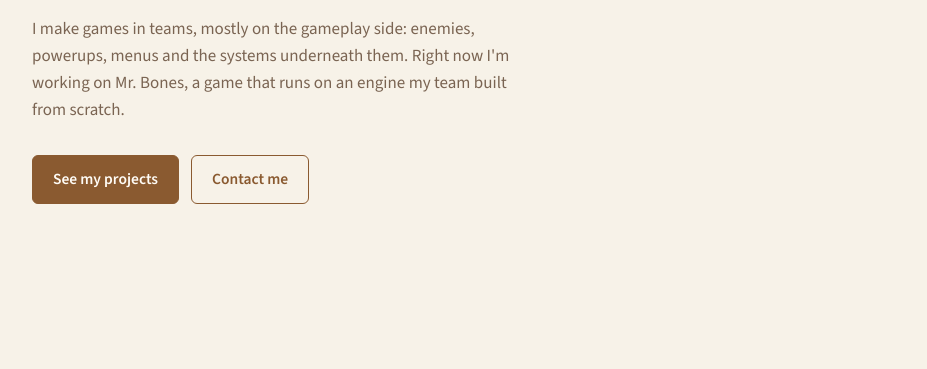
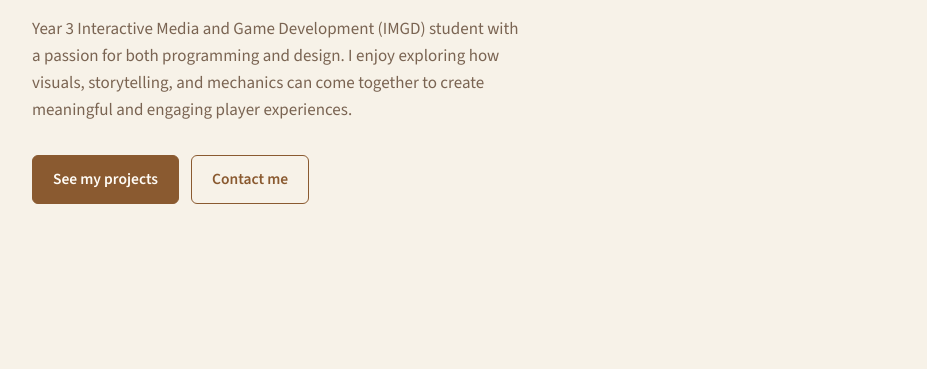
Before and after one commit to zkkatie/portfolio-kt, a plain HTML site: page index.html in a window 1280 px wide. Shown: the part 405-774 px from the top of the page, without its empty margins (176-1103 px from the left). Drawn offline with nearby package versions, Linux system fonts and the light colour scheme.

Commit message:
Update index.html

```diff
--- a/index.html
+++ b/index.html
@@ -30,9 +30,8 @@
     <h1 class="name">Katie Lim</h1>
     <p class="role">Computer Science student in Interactive Media &amp; Game Design.</p>
     <p class="hero-blurb">
-      I make games in teams, mostly on the gameplay side: enemies, powerups, menus and the
-      systems underneath them. Right now I'm working on Mr. Bones, a game that runs on an
-      engine my team built from scratch.
+      Year 3 Interactive Media and Game Development (IMGD) student with a passion for both programming and design. I enjoy exploring how visuals, storytelling, and mechanics can come together to create meaningful and engaging player experiences.
+
     </p>
     <div class="hero-actions">
       <a href="projects.html" class="btn btn-primary">See my projects</a>
```
